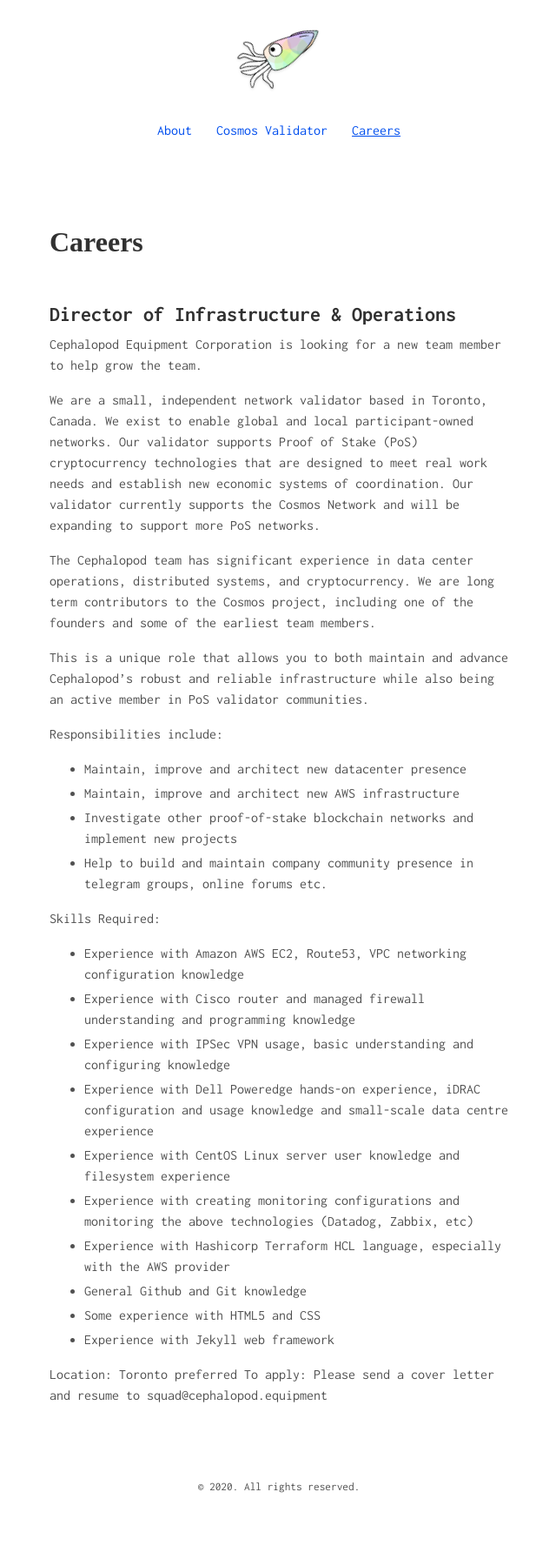
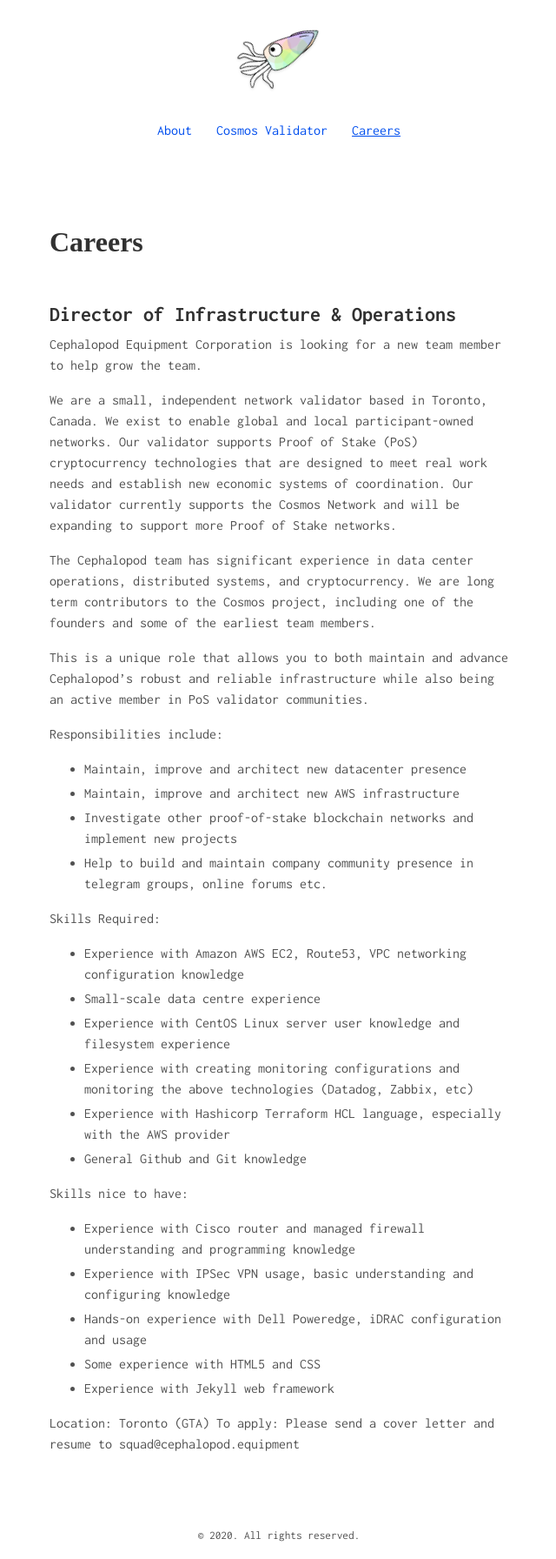
Before and after one commit to cephalopodequipment/website, a Jekyll site: the page built from careers.md, in a window 1280 px wide. Shown: the whole page at 87% size, without its empty margins (319-959 px from the left). Built offline with Jekyll 4.4.1, drawn with Linux system fonts in a browser that asks for light colours; before the commit the page ends 1736 px from its top, so only the background shows below that.

Commit message:
Update careers.md

```diff
--- a/careers.md
+++ b/careers.md
@@ -13,7 +13,7 @@ exist to enable global and local participant-owned networks. Our validator
 supports Proof of Stake (PoS) cryptocurrency technologies that are designed to
 meet real work needs and establish new economic systems of coordination.
 Our validator currently supports the Cosmos Network and will be expanding to
-support more PoS networks.
+support more Proof of Stake networks.
 
 The Cephalopod team has significant experience in data center operations,
 distributed systems, and cryptocurrency. We are long term contributors to the
@@ -33,20 +33,22 @@ forums etc.
 
 Skills Required:
 - Experience with Amazon AWS EC2, Route53, VPC networking configuration knowledge
-- Experience with Cisco router and managed firewall understanding and programming
-knowledge
-- Experience with IPSec VPN usage, basic understanding and configuring knowledge
-- Experience with Dell Poweredge hands-on experience, iDRAC configuration and
-usage knowledge and small-scale data centre experience
+- Small-scale data centre experience
 - Experience with CentOS Linux server user knowledge and filesystem experience
 - Experience with creating monitoring configurations and monitoring the above
 technologies (Datadog, Zabbix, etc)
 - Experience with Hashicorp Terraform HCL language, especially with the AWS
 provider
 - General Github and Git knowledge
+
+Skills nice to have:
+- Experience with Cisco router and managed firewall understanding and programming
+knowledge
+- Experience with IPSec VPN usage, basic understanding and configuring knowledge
+- Hands-on experience with Dell Poweredge, iDRAC configuration and usage
 - Some experience with HTML5 and CSS
 - Experience with Jekyll web framework
 
 
-Location: Toronto preferred
+Location: Toronto (GTA)
 To apply: Please send a cover letter and resume to squad@cephalopod.equipment
```
